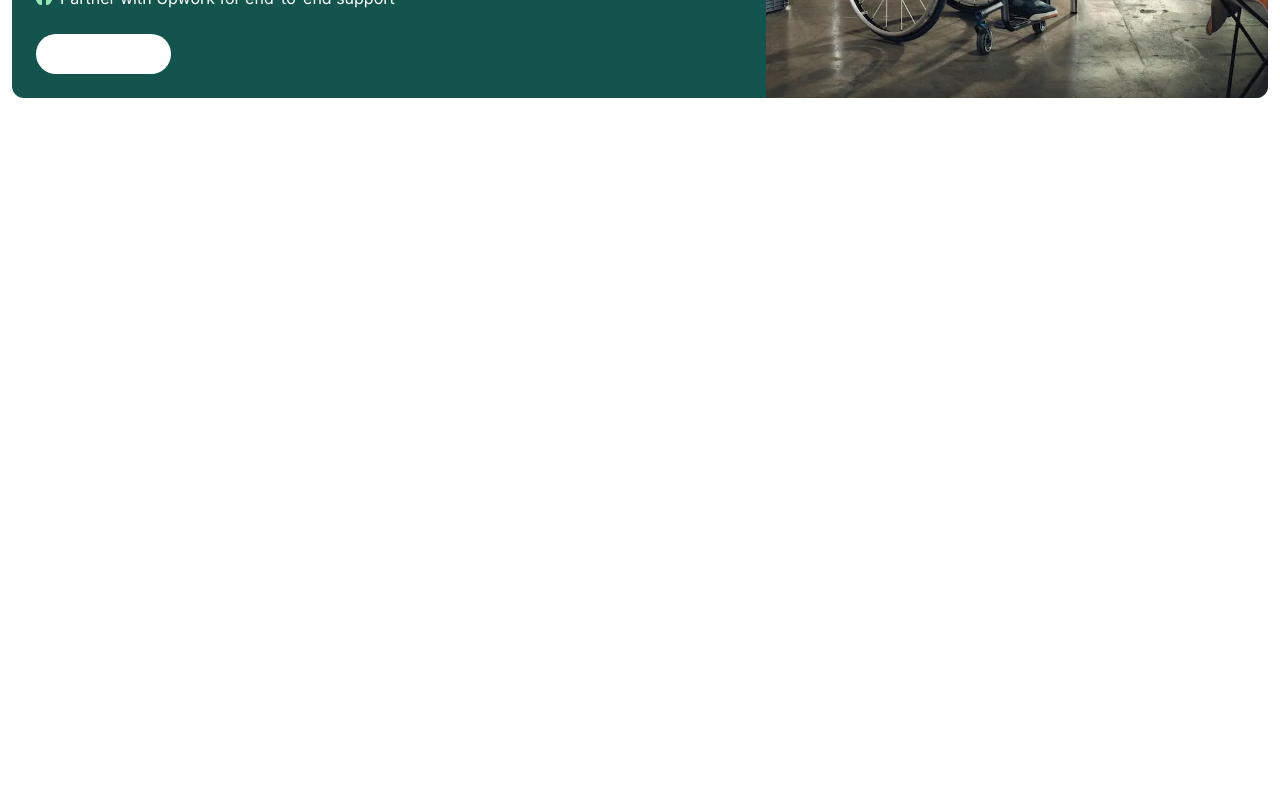
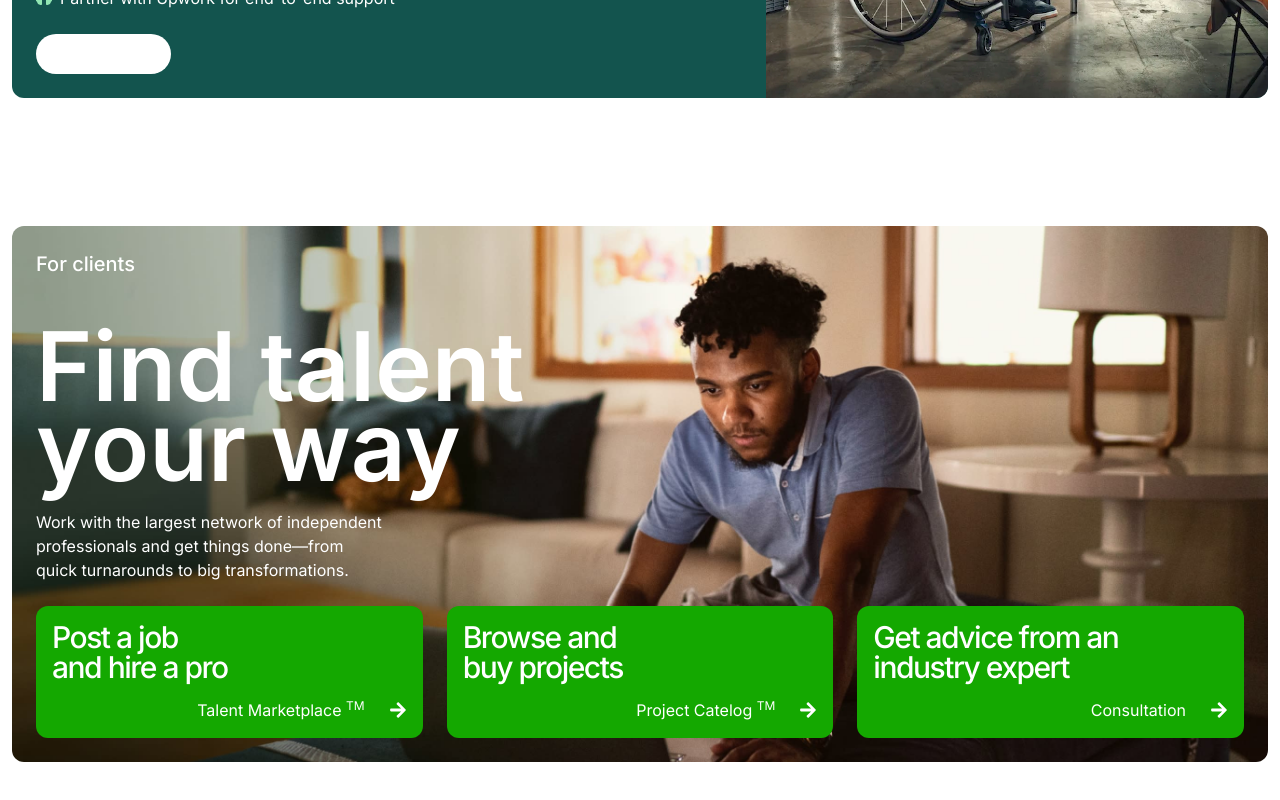
Before and after one commit to MahidunNobi/Jobs, a Next.js app: page /home in a window 1280 px wide. Shown: the part 2121-2921 px from the top of the page. Before the commit the page ends 2283 px from the top, so only its background shows below. Built offline with nearby package versions, Linux system fonts and the light colour scheme.

Commit message:
For clients section completed on non-login home page

```diff
--- a/src/app/(navigation)/home/page.js
+++ b/src/app/(navigation)/home/page.js
@@ -1,5 +1,6 @@
 import BrowseByCategory from "@/components/HomeBeforeLogin/BrowseByCategory";
 import EnterpriceSuit from "@/components/HomeBeforeLogin/EnterpriceSuit";
+import ForClient from "@/components/HomeBeforeLogin/ForClient";
 import Hero from "@/components/HomeBeforeLogin/Hero";
 import HowItWorks from "@/components/HomeBeforeLogin/HowItWorks";
 
@@ -10,6 +11,7 @@ export default function Home(){
             <HowItWorks />
             <BrowseByCategory />
             <EnterpriceSuit />
+            <ForClient />
         </main>
     )
 }
--- /dev/null
+++ b/src/components/HomeBeforeLogin/ForClient.jsx
@@ -0,0 +1,57 @@
+import { FaArrowRight } from "react-icons/fa";
+const ForClient = () => {
+  return (
+    <section className="py-6 lg:py-16 ">
+      <div className="container mx-auto px-3 ">
+        <div className="p-6 rounded-xl overflow-hidden text-white bg-[url(/For-Client-Mob.jpg)] lg:bg-[url(/For-Client-Dex.jpg)] bg-no-repeat bg-top bg-cover">
+          <h6 className="text-xl font-medium mb-12">For clients</h6>
+          <h1 className="text-6xl lg:text-8xl font-semibold lg:leading-[80px] max-w-[500px]">
+            Find talent your way
+          </h1>
+          <p className="max-w-[350px] my-6">
+            Work with the largest network of independent professionals and get
+            things done—from quick turnarounds to big transformations.
+          </p>
+          {/* Cards Container */}
+          <div className="grid grid-cols-1 md:grid-cols-2 lg:grid-cols-3 gap-6 *:cursor-pointer">
+            <div className="p-4 rounded-xl bg-grn text-white hover:bg-white hover:text-grn">
+              <h6 className="text-3xl tracking-tighter font-medium leading-[30px] mb-4">
+                Post a job <br /> and hire a pro
+              </h6>
+              <p className="flex items-center gap-6 justify-end">
+                <span>
+                  Talent Marketplace <sup> TM </sup>
+                </span>
+                <FaArrowRight className="text-lg" />
+              </p>
+            </div>
+            <div className="p-4 rounded-xl bg-grn text-white hover:bg-white hover:text-grn">
+              <h6 className="text-3xl tracking-tighter font-medium leading-[30px] mb-4">
+                Browse and <br /> buy projects
+              </h6>
+              <p className="flex items-center gap-6 justify-end">
+                <span>
+                  Project Catelog <sup> TM </sup>
+                </span>
+                <FaArrowRight className="text-lg" />
+              </p>
+            </div>
+
+            <div className="p-4 rounded-xl bg-grn text-white hover:bg-white hover:text-grn">
+              <h6 className="text-3xl tracking-tighter font-medium leading-[30px] mb-4">
+                Get advice from an
+                <br /> industry expert
+              </h6>
+              <p className="flex items-center gap-6 justify-end">
+                <span>Consultation</span>
+                <FaArrowRight className="text-lg" />
+              </p>
+            </div>
+          </div>
+        </div>
+      </div>
+    </section>
+  );
+};
+
+export default ForClient;
```
Also changed, not shown: public/For-Client-Dex.jpg (added), public/For-Client-Mob.jpg (added).
